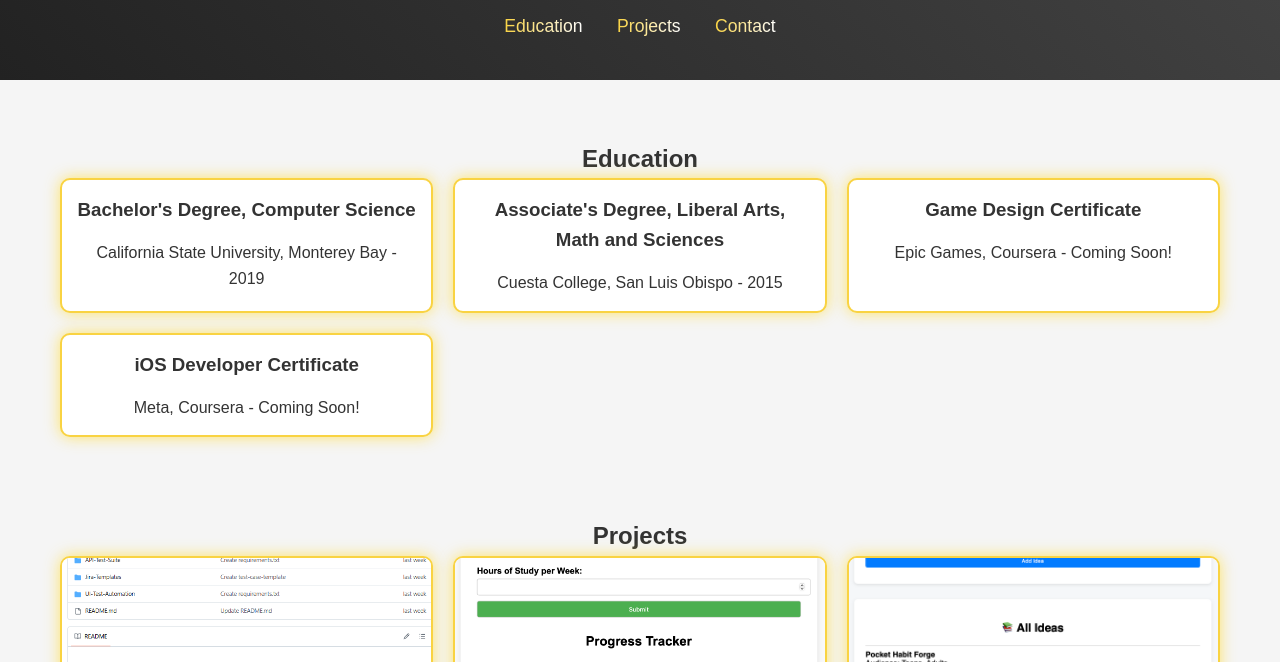
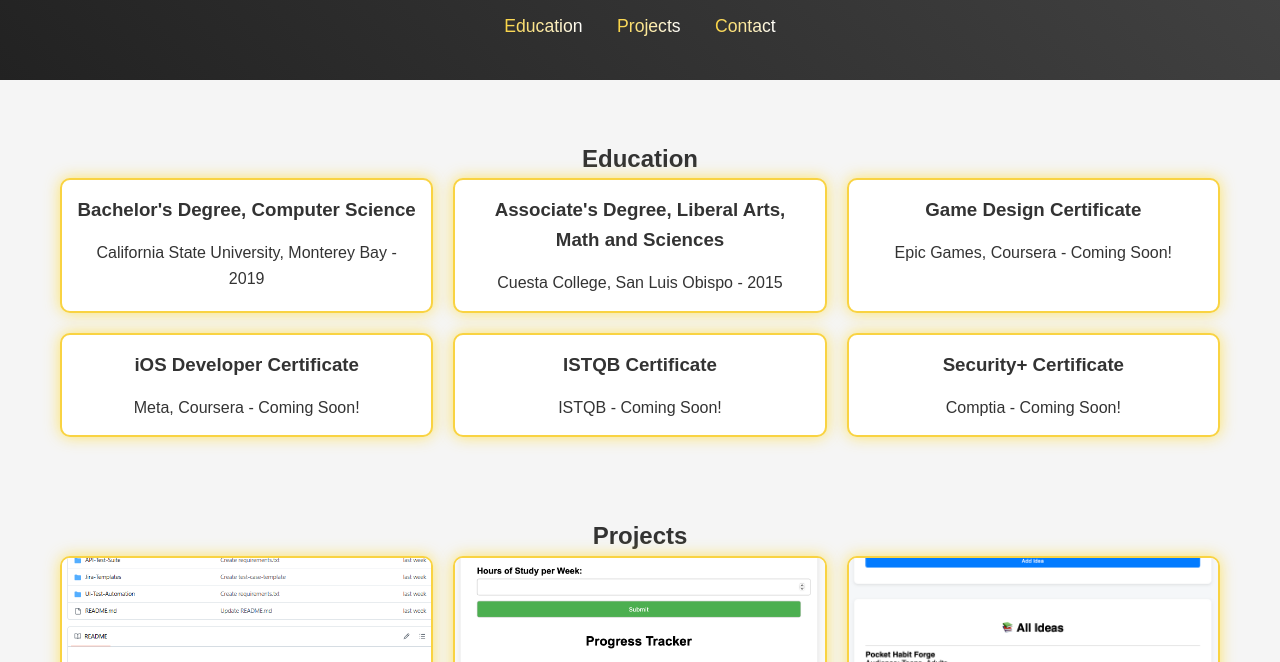
Before and after one commit to lsikes0707/laceygruwell.github.io, a plain HTML site: page index.html in a window 1280 px wide. Shown: the part 138-800 px from the top of the page. Drawn offline with Linux system fonts and the light colour scheme.

Commit message:
Update index.html

```diff
--- a/index.html
+++ b/index.html
@@ -35,6 +35,14 @@
             <div class="card sparkle-border">
                 <h3>iOS Developer Certificate</h3>
                 <p>Meta, Coursera - Coming Soon!</p>
+            </div>
+            <div class="card sparkle-border">
+                <h3>ISTQB Certificate</h3>
+                <p>ISTQB - Coming Soon!</p>
+            </div>
+            <div class="card sparkle-border">
+                <h3>Security+ Certificate</h3>
+                <p>Comptia - Coming Soon!</p>
             </div>
         </div>
     </section>
```
